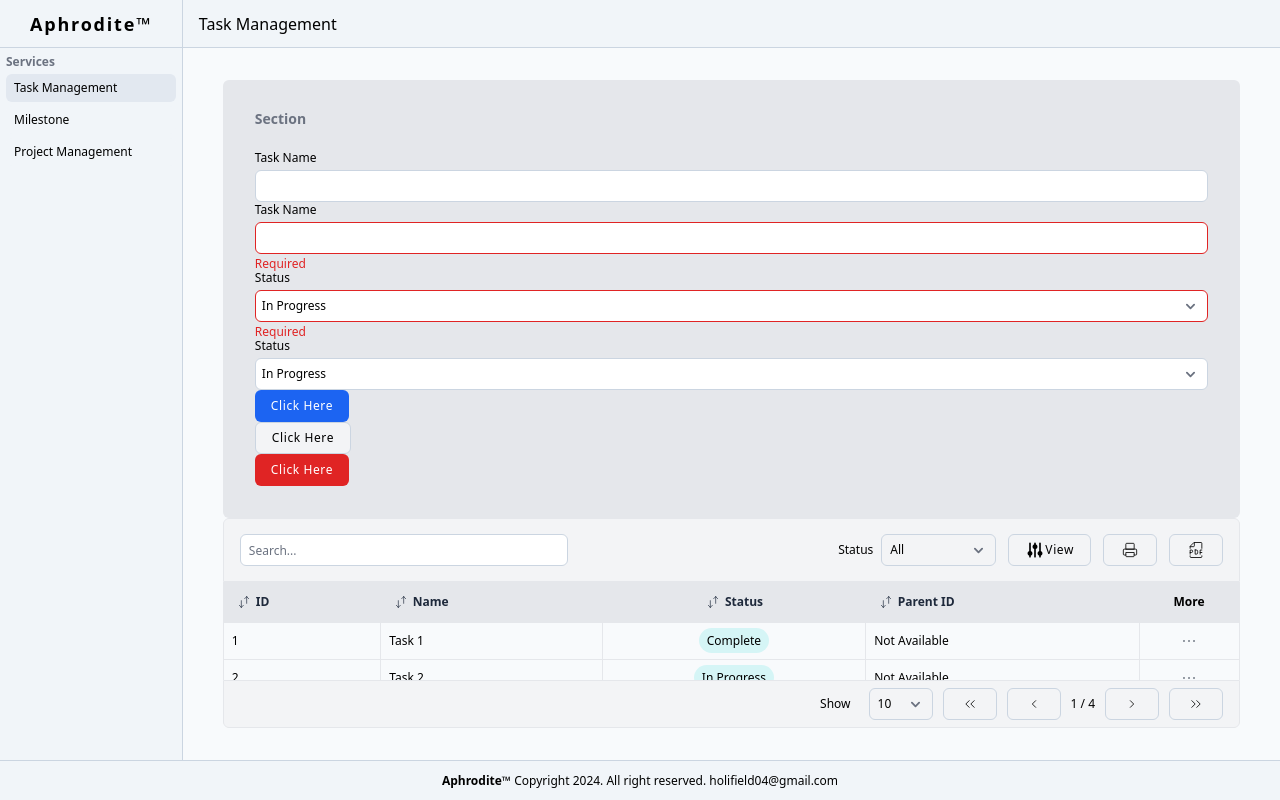
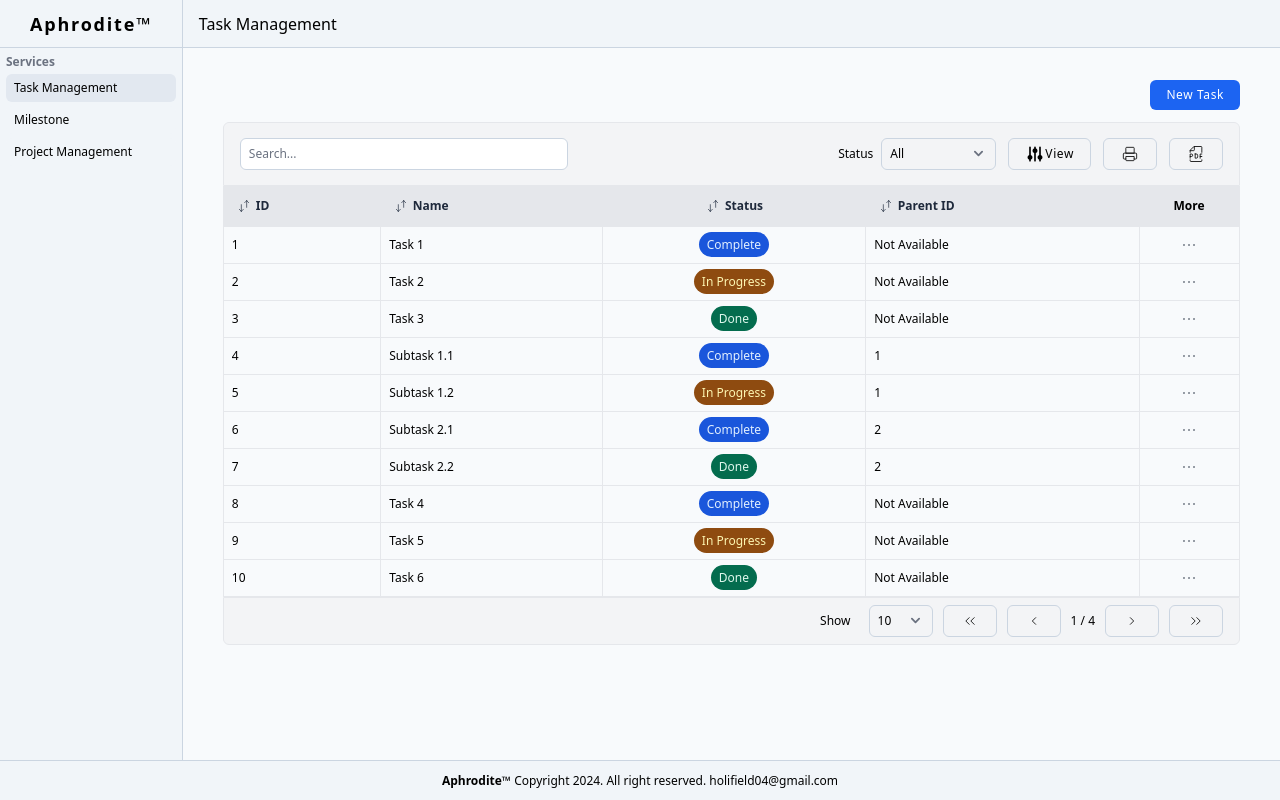
Before and after one commit to holifield4/task-management, a React (Vite) app: page / in a window 1280 px wide. Built offline with nearby package versions, Linux system fonts and the light colour scheme.

Commit message:
feat: WIP modify homepage content

```diff
--- a/src/page/Homepage.tsx
+++ b/src/page/Homepage.tsx
@@ -1,17 +1,15 @@
-import { useDispatch, useSelector } from "react-redux";
+import { Modal, ModalBody, ModalFooter, ModalHeader } from "flowbite-react";
 import Button from "../component/button/Button";
-import Section from "../component/section/Section";
+import DataTable, { Column } from "../component/table/DataTable";
+import { ITask } from "../interface/common";
+import { useHomepage } from "./hooks/useHomepage";
+import TextField from "../component/textfield/TextField";
 import Select from "../component/select/Select";
-import DataTable, { Column } from "../component/table/DataTable";
-import TextField from "../component/textfield/TextField";
-import { ITask } from "../interface/common";
 import { taskStatusOptions } from "../lib/constant/constant";
-import { taskData } from "../mocks/mockdata";
-import { RootState } from "../store/store";
-import { useEffect } from "react";
-import { setTableData } from "../store/table/tableSlice";
 
 export default function Homepage() {
+  const { paginatedData, statusColor, isOpen, setIsOpen } = useHomepage();
+
   const columns: Column<ITask>[] = [
     { key: "id", header: "ID" },
     { key: "name", header: "Name" },
@@ -19,53 +17,45 @@ export default function Homepage() {
       key: "status",
       header: "Status",
       render: (value) => (
-        <span className="rounded-full bg-teal-100 px-2 py-1">{value}</span>
+        <span className={`rounded-full px-2 py-1 ${statusColor[value!]}`}>
+          {value}
+        </span>
       ),
     },
     { key: "parentId", header: "Parent ID" },
   ];
 
-  const { data, rowsPerPage, currentPage, filteredData } = useSelector(
-    (state: RootState) => state.table
-  );
-  const dispatch = useDispatch();
-
-  useEffect(() => {
-    dispatch(setTableData(taskData));
-  }, [dispatch]);
-
-  const paginatedData =
-    filteredData === "" || filteredData === "All"
-      ? data.slice((currentPage - 1) * rowsPerPage, currentPage * rowsPerPage)
-      : data
-          .filter((item) => {
-            return Object.values(item).some((value) =>
-              value
-                ?.toString()
-                .toLowerCase()
-                .includes(filteredData.toLowerCase())
-            );
-          })
-          .slice((currentPage - 1) * rowsPerPage, currentPage * rowsPerPage);
   return (
     <>
-      <div className="w-full h-full flex flex-col">
-        <Section title="Section">
-          <div>
-            <TextField label="Task Name" />
-            <TextField label="Task Name" errors />
-            <Select label="Status" options={taskStatusOptions} errors />
-            <Select label="Status" options={taskStatusOptions} />
-            <Button label="Click Here" />
-            <Button label="Click Here" color="neutral" />
-            <Button label="Click Here" color="danger" />
-          </div>
-        </Section>
-
+      <div className="w-full h-full flex flex-col gap-3 items-end">
+        <Button label="New Task" onClick={() => setIsOpen(true)} />
         <div className="w-full h-full overflow-hidden">
           <DataTable data={paginatedData} columns={columns} enableAction />
+          <CustomModal isOpen={isOpen} onClose={() => setIsOpen(false)} />
         </div>
       </div>
     </>
   );
 }
+
+type CustomModalProps = {
+  isOpen: boolean;
+  onClose: () => void;
+};
+const CustomModal = ({ isOpen, onClose }: CustomModalProps) => {
+  return (
+    <Modal show={isOpen} dismissible onClose={onClose}>
+      <ModalHeader>Add new task</ModalHeader>
+      <ModalBody>
+        <form className="w-full flex flex-col gap-4 items-center">
+          <TextField label="Task name" />
+          <Select label="Parent ID" options={taskStatusOptions} />
+          <Select label="Status" options={taskStatusOptions} />
+        </form>
+      </ModalBody>
+      <ModalFooter className="justify-center">
+        <Button label="Add" />
+      </ModalFooter>
+    </Modal>
+  );
+};
```
